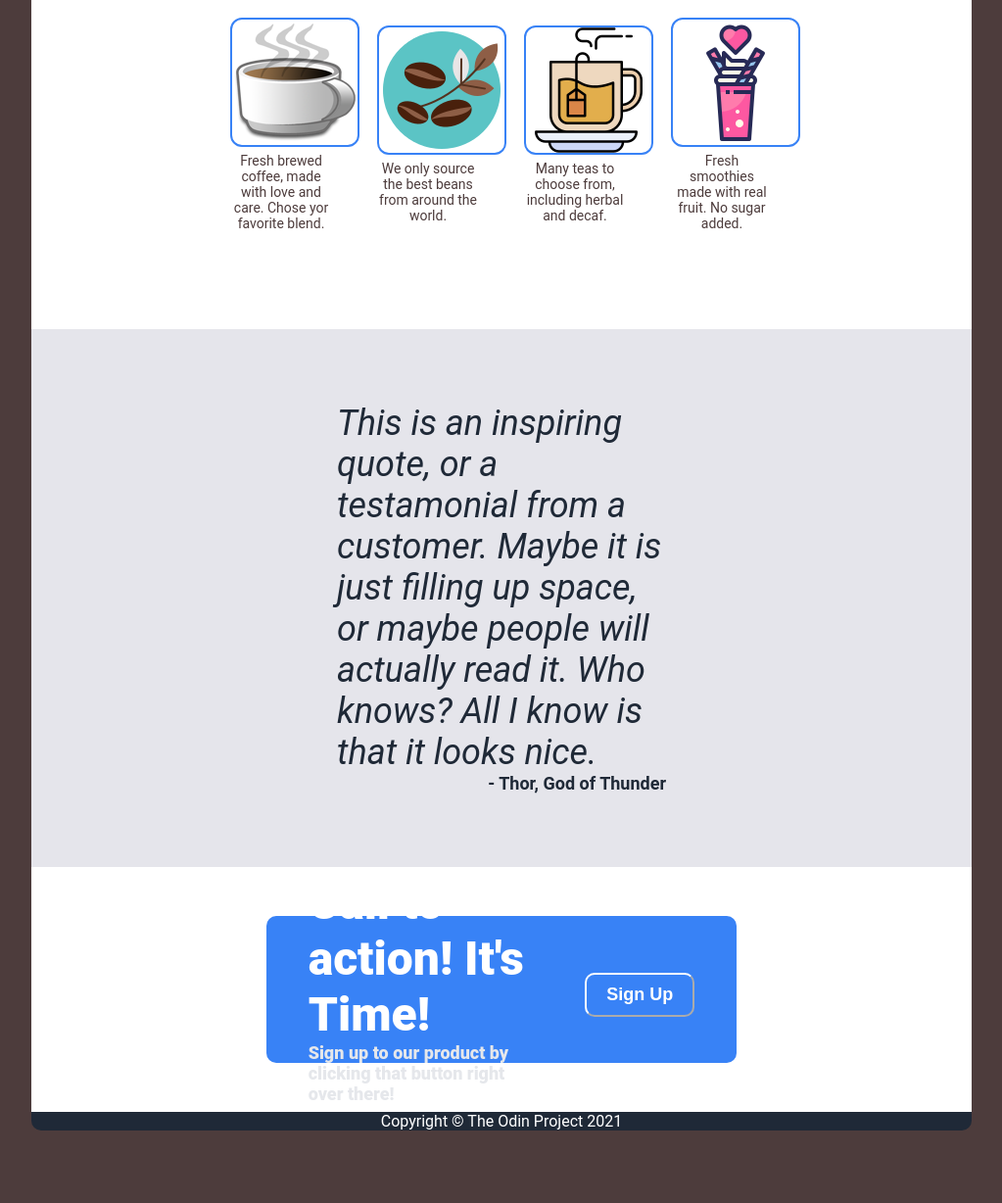
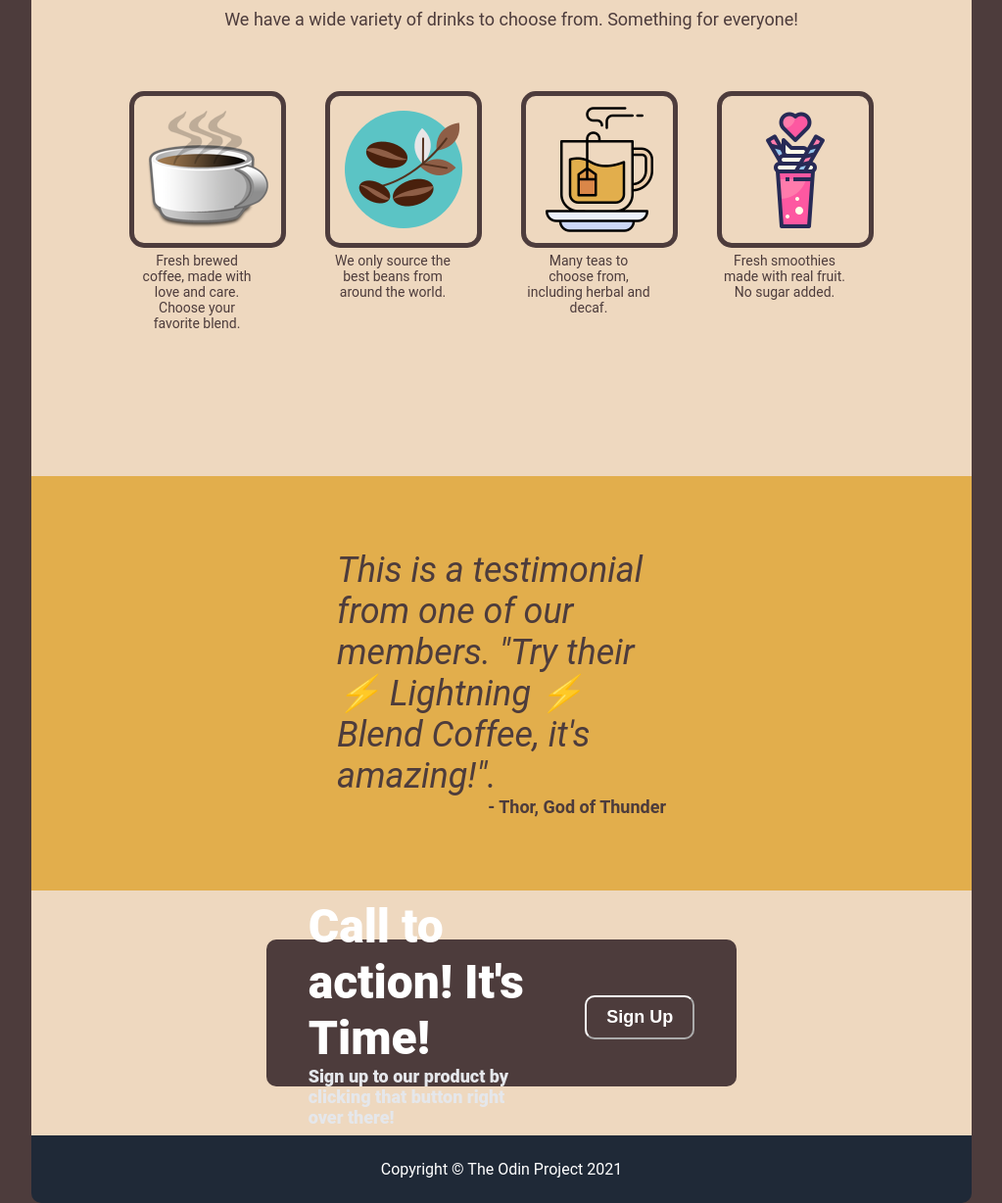
Before and after one commit to dinorrusso/landing-page, a plain HTML site: page index.html in a window 1280 px wide. Shown: the part 610-1838 px from the top of the page at 98% size, without its empty margins (128-1151 px from the left). Before the commit the page ends 1764 px from the top, so only its background shows below. Drawn offline with Linux system fonts and the light colour scheme.

Commit message:
modified to coffee theme and removed css junk

```diff
--- a/index.html
+++ b/index.html
@@ -39,22 +39,24 @@
 
         <!-- section 2 -->
         <!-- container for section 2 */ -->
-        <div class="section-2" id="">
-            <p class="section-2-heading">Our drinks to quench your thirst!</p>
+        <div class="section-2" id="section-2">
+            <p class="section-2-heading">Quench your thirst!</p>
+            <p class="section-2-subtext">We have a wide variety of drinks to choose from. Something for everyone!</p>
+
             <!-- images and text container -->
-
+            <div class="section-2-images-container">
                 <div class="section-2-images">
                     <div class="section-2-image">
                         <div class="section-2-image-placeholder">
-                        <img src="images/52668_java_cup_coffee_icon.png" alt="Cup of coffee">
+                            <img src="images/52668_java_cup_coffee_icon.png" width="128" height="128" alt="Cup of coffee">
                         </div>
                         <div class="image-caption">
-                        Fresh brewed coffee, made with love and care. Chose yor favorite blend.
+                            Fresh brewed coffee, made with love and care. Choose your favorite blend.
                         </div>
                     </div>
                     <div class="section-2-image">
                         <div class="section-2-image-placeholder">
-                        <img src="images/3535182_bean_coffee_leaf_leave_icon.png" alt="Coffee bean icon">
+                            <img src="images/3535182_bean_coffee_leaf_leave_icon.png" width="128" height="128" alt="Coffee bean icon">
                         </div>
                         <div class="image-caption">
                             We only source the best beans from around the world.
@@ -62,7 +64,7 @@
                     </div>
                     <div class="section-2-image">
                         <div class="section-2-image-placeholder">
-                        <img src="images/12636098_tea_hot_drinks_winter_mug_icon.png" alt="Tea mug icon">
+                            <img src="images/12636098_tea_hot_drinks_winter_mug_icon.png" width="128" height="128" alt="Tea mug icon">
                         </div>
                         <div class="image-caption">
                             Many teas to choose from, including herbal and decaf.
@@ -70,7 +72,7 @@
                     </div>
                     <div class="section-2-image">
                         <div class="section-2-image-placeholder">
-                        <img src="images/7430612_smoothie_love_valentines_romantic_icon.png" alt="Smoothie icon">
+                            <img src="images/7430612_smoothie_love_valentines_romantic_icon.png"  width="128" height="128" alt="Smoothie icon">
                         </div>
                         <div class="image-caption">
                             Fresh smoothies made with real fruit. No sugar added.
@@ -78,21 +80,19 @@
                     </div>
                 </div>
             </div>
+            <!-- end images and text container -->
+        </div>
         <!-- end section 2 -->
 
         <!-- section 3 -->
-        <div class="section section-3" id="section-3">
+        <div class="section-3" id="section-3">
             <div class="section-3-heading">
             </div>
             <div class="quote-text">
-
-                    This is an inspiring quote, or a testamonial from a customer. Maybe it is just filling up space, or maybe people will actually read it. Who knows? All I know is that it looks nice.
-
+                    This is a testimonial from one of our members. "Try their ⚡️ Lightning ⚡️ Blend Coffee, it's amazing!".
             </div>
             <div class="quote-author">
-
                 - Thor, God of Thunder
-
             </div>
         </div>
         <!-- end section 3 -->
--- a/style.css
+++ b/style.css
@@ -1,22 +1,26 @@
+/* page setup */
 html, body {
     height: 100%;
     margin: 0;
     font-family: Roboto, Helvetica, sans-serif;
     background-color: rgb(77, 60, 60);
+    display: flex;
+    justify-content: center;
 }
-
+/* page content container */
 .container {
     height: 100%;
+    width: 75%;
     display: flex;
     flex-direction: column;
     align-items: center;
 }
-
+/* page header */
 .top-row {
             background-color: #1f2937;
             height: 50px;
             border-radius: 10px 10px 0 0;
-            width: 75%;
+            width: 100%;
             color: white;
             display: flex;
             align-items: start;
@@ -24,46 +28,50 @@ html, body {
             padding-bottom: 75PX;
             font-size: 24px;
         }
+/* page footer */
 .bottom-row {
             background-color: #1f2937;
-            height: 50px;
+            /* height: 50px; */
             border-radius: 0 0 10px 10px;
-            width: 75%;
+            width: 100%;
             color: white;
             display: flex;
             justify-content: center;
             align-items: center;
+            padding-top: 25px;
+            padding-bottom: 25px;
         }
-
+/* page header logo text*/
 .header-logo {
     padding-left: 10px;
     font-weight: bold;
     align-items: flex-start;
 }
-
+/* page header links*/
 .header-links {
     display: flex;
     align-items: flex-end;
-   color: aqua;
-   padding-right: 20px;
+    padding-right: 20px;
 }
-
+/* common section styles */
 .section {
     flex: 1;
-    width: 75%;
+    /* width: 75%; */
     margin: 0 auto;
     display: flex;
     flex-direction: column;
-    justify-content: space-between;
+    justify-content: space-around;
 }
 
 .section-1 {
     background-color: #1f2937;
-    width:75%;
+    width:100%;
     color: #e5e7eb;
     display: flex;
     flex-direction: row;
-    justify-content: space-between;
+    justify-content: space-around;
+    align-items: center;
+    padding-bottom: 50px;
 }
 .left-block { /*left container*/
     display: flex;
@@ -82,7 +90,7 @@ html, body {
     width : 90%;
 }
 .left-block-button {
-    background-color: #3882f6;
+    background-color: rgb(77, 60, 60);
     color: white;
     padding: 10px 20px;
     border-radius: 10px;
@@ -92,6 +100,8 @@ html, body {
     text-decoration: none;
     margin-top: 10px;
     width: 35%;
+    border-width: 2px;
+    border-color: white;
 }
 .right-block {
     display: flex;
@@ -105,7 +115,7 @@ html, body {
 }
 
 .right-block-image {
-    width: 100%;
+    width: 75%;
     height: 60%;
     border-radius: 10px;
     display: flex;
@@ -121,101 +131,124 @@ a {
 }
 
 .section-2 {
-    background-color: white;
+    background-color: #EED8BF;
     display: flex;
     flex-direction: column;
-    width: 75%
+    width: 100%;
+
 }
 .section-2-heading {
     display: flex;
     justify-content: center;
     font-size: 36px;
     font-weight: 900;
-    color: #1f2937;
+    color: rgb(77, 60, 60);
     padding-left: 20px;
     padding-top: 20px;
 }
-.section-2-images {
+.section-2-subtext {
+    display: flex;
+    justify-content: center;
+    font-size: 18px;
+    color: rgb(77, 60, 60);
+    padding-left: 20px;
+}
+
+.section-2-images-container {
     display: flex;
     flex-direction: row;
     justify-content: center;
+    align-items: center;
+}
 
+.section-2-images {
+
+    display: flex;
+    flex-direction: row;
+    justify-content: center;
 }
+
 .section-2-image {
     display: flex;
     flex-direction: column;
     justify-content: center;
-    width: 100px;
+    align-content: center;
     padding-left: 25px;
     padding-right: 25px;
+    padding-top: 50px;
 }
+
 .image-caption {
     font-size: 14px;
     color: rgb(77, 60, 60);
-    width: 100px;
+    width: 128px;
+    height: 128px;
     text-align: center;
+    margin-top: 10px;
     margin-bottom: 100px;
 }
 
 .section-2-image-placeholder {
-    width: 128px;
-    height: 128px;
+    width: 150px;
+    height: 150px;
     background-color: transparent;
-    outline: 2px solid #3882f6;
+    outline: 5px solid rgb(77, 60, 60);
     border-radius: 10px;
     display: flex;
     align-items: center;
     justify-content: center;
-    margin-bottom: 8px;
 }
+
 .section-3 {
-    background-color: #e5e5eb;
+    background-color: #E2AE4C;
+    width: 100%;
     display: flex;
     flex-direction: column;
-    width: 75%;
     justify-content: center;
     align-content: center;
     padding-top: 25px;
     padding-bottom: 25px;
 }
+
 .quote-text {
     display: flex;
     font-size: 36px;
     font-weight: light;
     font-style: italic;
-    color : #1f2937;
+    color : #4D3C3C;
     width : 35%;
     margin : 0 auto;
     margin-top: 50px;
+}
 
-}
 .quote-author {
     display: flex;
     align-items: flex-start;
     justify-content: end;
     font-size: 18px;
     font-weight: bold;
-    color : #1f2937;
+    color :#4D3C3C;
     width : 35%;
     margin :0 auto;
     margin-bottom: 50px;
+}
 
-}
 .section-4 {
-    background-color: white;
+    background-color: #EED8BF;
     color : #1f2937;
     display: flex;
     flex-direction: row;
-    width: 75%;
+    width: 100%;
     justify-content: center;
     align-items: center;
     padding-top: 50px;
     padding-bottom: 50px;
 }
+
 .section-4-container {
     display: flex;
     flex-direction: row;
-    background-color: #3882f6;
+    background-color: rgb(77, 60, 60);
     width: 50%;
     height: 100px;
     border-radius: 10px;
@@ -224,6 +257,7 @@ a {
     padding-top: 25px;
     padding-bottom : 25px;
 }
+
 .left-block-signup {
     display: flex;
     flex-direction: column;
@@ -240,11 +274,13 @@ a {
     font-weight: 900;
     color: white;
 }
+
 .left-block-subtext {
     font-size: 18px;
     color: #e5e7eb;
     width : 90%;
 }
+
 .signup-block-button {
     background-color: transparent;
     color: white;
@@ -257,5 +293,4 @@ a {
     text-align: center;
     text-decoration: none;
     margin-top: 10px;
-
 }
```
Lines whose indentation alone changed are shown as unchanged.
